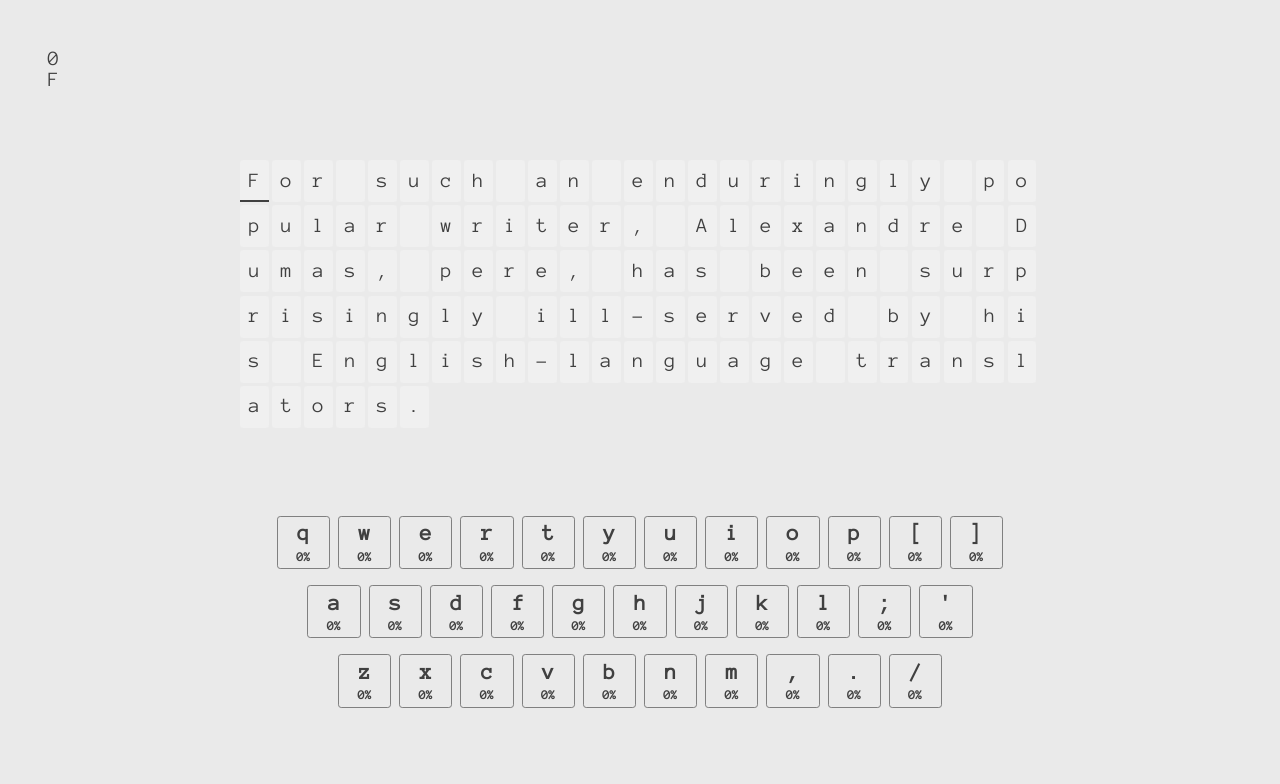
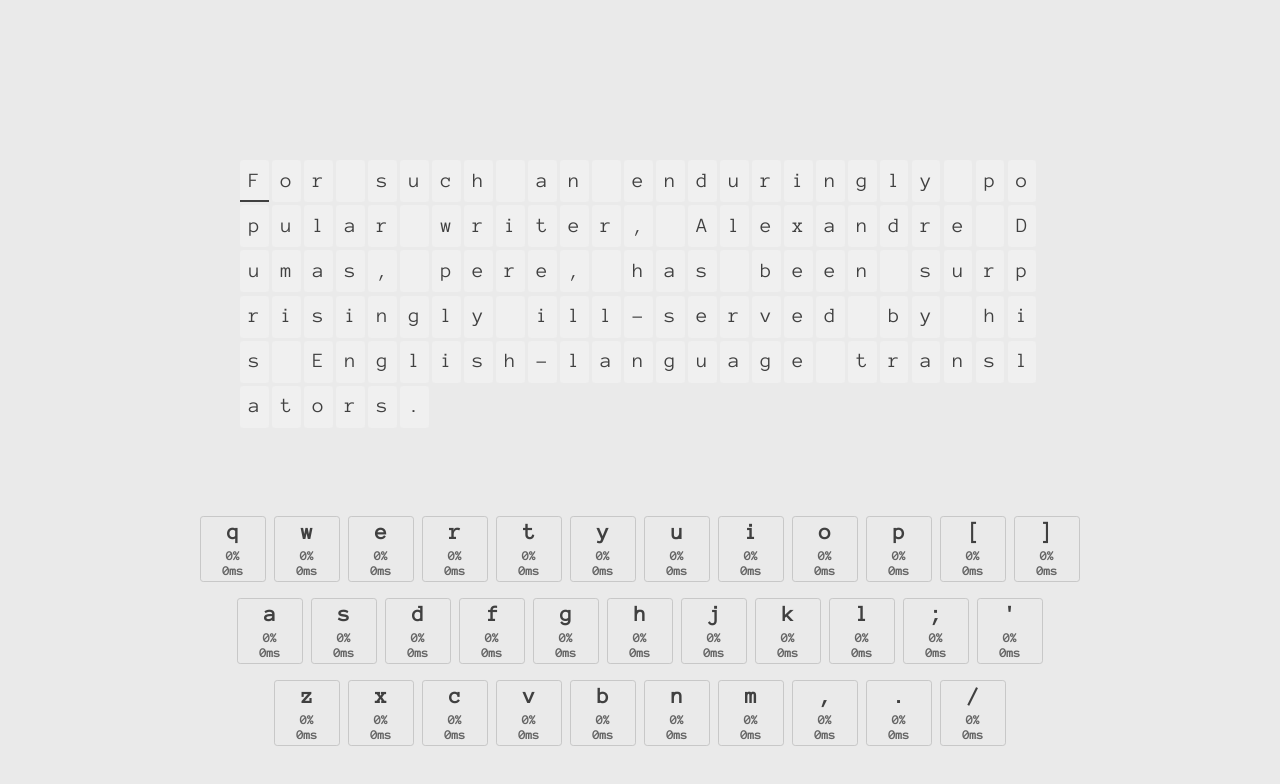
Before and after one commit to maximforever/letter-fixer, a website: page index.html in a window 1280 px wide. Drawn offline with Linux system fonts and the light colour scheme.

Commit message:
record average time by key

```diff
--- a/index.html
+++ b/index.html
@@ -19,117 +19,216 @@
     />
   </head>
   <body>
-    <div id="debug-stats">
+    <!-- <div id="debug-stats">
       <div id="letters-typed">0</div>
       <div id="current-letter"></div>
-    </div>
+    </div> -->
     <div id="text"></div>
 
     <div id="keyboard">
       <div class="row">
         <span class="keyboard-key" id="q-key"
-          >q<span class="incorrect-label" id="q-key-incorrect">0%</span></span
+          >q<span class="incorrect-label" id="q-key-incorrect">0%</span>
+          <span class="average-time-label" id="q-key-average-time-label"
+            >0ms</span
           >
+        </span>
         <span class="keyboard-key" id="w-key"
-          >w<span class="incorrect-label" id="w-key-incorrect">0%</span></span
+          >w<span class="incorrect-label" id="w-key-incorrect">0%</span>
+          <span class="average-time-label" id="w-key-average-time-label"
+            >0ms</span
           >
+        </span>
         <span class="keyboard-key" id="e-key"
-          >e<span class="incorrect-label" id="e-key-incorrect">0%</span></span
+          >e<span class="incorrect-label" id="e-key-incorrect">0%</span>
+          <span class="average-time-label" id="e-key-average-time-label"
+            >0ms</span
           >
+        </span>
         <span class="keyboard-key" id="r-key"
-          >r<span class="incorrect-label" id="r-key-incorrect">0%</span></span
+          >r<span class="incorrect-label" id="r-key-incorrect">0%</span>
+          <span class="average-time-label" id="r-key-average-time-label"
+            >0ms</span
           >
+        </span>
         <span class="keyboard-key" id="t-key"
-          >t<span class="incorrect-label" id="t-key-incorrect">0%</span></span
+          >t<span class="incorrect-label" id="t-key-incorrect">0%</span>
+          <span class="average-time-label" id="t-key-average-time-label"
+            >0ms</span
           >
+        </span>
         <span class="keyboard-key" id="y-key"
-          >y<span class="incorrect-label" id="y-key-incorrect">0%</span></span
+          >y<span class="incorrect-label" id="y-key-incorrect">0%</span>
+          <span class="average-time-label" id="y-key-average-time-label"
+            >0ms</span
           >
+        </span>
         <span class="keyboard-key" id="u-key"
-          >u<span class="incorrect-label" id="u-key-incorrect">0%</span></span
+          >u<span class="incorrect-label" id="u-key-incorrect">0%</span>
+          <span class="average-time-label" id="u-key-average-time-label"
+            >0ms</span
           >
+        </span>
         <span class="keyboard-key" id="i-key"
-          >i<span class="incorrect-label" id="i-key-incorrect">0%</span></span
+          >i<span class="incorrect-label" id="i-key-incorrect">0%</span>
+          <span class="average-time-label" id="i-key-average-time-label"
+            >0ms</span
           >
+        </span>
         <span class="keyboard-key" id="o-key"
-          >o<span class="incorrect-label" id="o-key-incorrect">0%</span></span
+          >o<span class="incorrect-label" id="o-key-incorrect">0%</span>
+          <span class="average-time-label" id="o-key-average-time-label"
+            >0ms</span
           >
+        </span>
         <span class="keyboard-key" id="p-key"
-          >p<span class="incorrect-label" id="p-key-incorrect">0%</span></span
+          >p<span class="incorrect-label" id="p-key-incorrect">0%</span>
+          <span class="average-time-label" id="p-key-average-time-label"
+            >0ms</span
           >
+        </span>
         <span class="keyboard-key" id="[-key"
-          >[<span class="incorrect-label" id="[-key-incorrect">0%</span></span
+          >[<span class="incorrect-label" id="[-key-incorrect">0%</span>
+          <span class="average-time-label" id="[-key-average-time-label"
+            >0ms</span
           >
+        </span>
         <span class="keyboard-key" id="]-key"
-          >]<span class="incorrect-label" id="]-key-incorrect">0%</span></span
+          >]<span class="incorrect-label" id="]-key-incorrect">0%</span>
+          <span class="average-time-label" id="]-key-average-time-label"
+            >0ms</span
           >
+        </span>
       </div>
       <div class="row">
         <span class="keyboard-key" id="a-key"
-          >a<span class="incorrect-label" id="a-key-incorrect">0%</span></span
+          >a<span class="incorrect-label" id="a-key-incorrect">0%</span>
+          <span class="average-time-label" id="a-key-average-time-label"
+            >0ms</span
           >
+        </span>
         <span class="keyboard-key" id="s-key"
-          >s<span class="incorrect-label" id="s-key-incorrect">0%</span></span
+          >s<span class="incorrect-label" id="s-key-incorrect">0%</span>
+          <span class="average-time-label" id="s-key-average-time-label"
+            >0ms</span
           >
+        </span>
         <span class="keyboard-key" id="d-key"
-          >d<span class="incorrect-label" id="d-key-incorrect">0%</span></span
+          >d<span class="incorrect-label" id="d-key-incorrect">0%</span>
+          <span class="average-time-label" id="d-key-average-time-label"
+            >0ms</span
           >
+        </span>
         <span class="keyboard-key" id="f-key"
-          >f<span class="incorrect-label" id="f-key-incorrect">0%</span></span
+          >f<span class="incorrect-label" id="f-key-incorrect">0%</span>
+          <span class="average-time-label" id="f-key-average-time-label"
+            >0ms</span
           >
+        </span>
         <span class="keyboard-key" id="g-key"
-          >g<span class="incorrect-label" id="g-key-incorrect">0%</span></span
+          >g<span class="incorrect-label" id="g-key-incorrect">0%</span>
+          <span class="average-time-label" id="g-key-average-time-label"
+            >0ms</span
           >
+        </span>
         <span class="keyboard-key" id="h-key"
-          >h<span class="incorrect-label" id="h-key-incorrect">0%</span></span
+          >h<span class="incorrect-label" id="h-key-incorrect">0%</span>
+          <span class="average-time-label" id="h-key-average-time-label"
+            >0ms</span
           >
+        </span>
         <span class="keyboard-key" id="j-key"
-          >j<span class="incorrect-label" id="j-key-incorrect">0%</span></span
+          >j<span class="incorrect-label" id="j-key-incorrect">0%</span>
+          <span class="average-time-label" id="j-key-average-time-label"
+            >0ms</span
           >
+        </span>
         <span class="keyboard-key" id="k-key"
-          >k<span class="incorrect-label" id="k-key-incorrect">0%</span></span
+          >k<span class="incorrect-label" id="k-key-incorrect">0%</span>
+          <span class="average-time-label" id="k-key-average-time-label"
+            >0ms</span
           >
+        </span>
         <span class="keyboard-key" id="l-key"
-          >l<span class="incorrect-label" id="l-key-incorrect">0%</span></span
+          >l<span class="incorrect-label" id="l-key-incorrect">0%</span>
+          <span class="average-time-label" id="l-key-average-time-label"
+            >0ms</span
           >
+        </span>
         <span class="keyboard-key" id=";-key"
-          >;<span class="incorrect-label" id=";-key-incorrect">0%</span></span
+          >;<span class="incorrect-label" id=";-key-incorrect">0%</span>
+          <span class="average-time-label" id=";-key-average-time-label"
+            >0ms</span
           >
+        </span>
         <span class="keyboard-key" id="'-key"
-          >'<span class="incorrect-label" id="'-key-incorrect">0%</span></span
+          >'<span class="incorrect-label" id="'-key-incorrect">0%</span>
+          <span class="average-time-label" id="'-key-average-time-label"
+            >0ms</span
           >
+        </span>
       </div>
       <div class="row">
         <span class="keyboard-key" id="z-key"
-          >z<span class="incorrect-label" id="z-key-incorrect">0%</span></span
+          >z<span class="incorrect-label" id="z-key-incorrect">0%</span>
+          <span class="average-time-label" id="z-key-average-time-label"
+            >0ms</span
           >
+        </span>
         <span class="keyboard-key" id="x-key"
-          >x<span class="incorrect-label" id="x-key-incorrect">0%</span></span
+          >x<span class="incorrect-label" id="x-key-incorrect">0%</span>
+          <span class="average-time-label" id="x-key-average-time-label"
+            >0ms</span
           >
+        </span>
         <span class="keyboard-key" id="c-key"
-          >c<span class="incorrect-label" id="c-key-incorrect">0%</span></span
+          >c<span class="incorrect-label" id="c-key-incorrect">0%</span>
+          <span class="average-time-label" id="c-key-average-time-label"
+            >0ms</span
           >
+        </span>
         <span class="keyboard-key" id="v-key"
-          >v<span class="incorrect-label" id="v-key-incorrect">0%</span></span
+          >v<span class="incorrect-label" id="v-key-incorrect">0%</span>
+          <span class="average-time-label" id="v-key-average-time-label"
+            >0ms</span
           >
+        </span>
         <span class="keyboard-key" id="b-key"
-          >b<span class="incorrect-label" id="b-key-incorrect">0%</span></span
+          >b<span class="incorrect-label" id="b-key-incorrect">0%</span>
+          <span class="average-time-label" id="b-key-average-time-label"
+            >0ms</span
           >
+        </span>
         <span class="keyboard-key" id="n-key"
-          >n<span class="incorrect-label" id="n-key-incorrect">0%</span></span
+          >n<span class="incorrect-label" id="n-key-incorrect">0%</span>
+          <span class="average-time-label" id="n-key-average-time-label"
+            >0ms</span
           >
+        </span>
         <span class="keyboard-key" id="m-key"
-          >m<span class="incorrect-label" id="m-key-incorrect">0%</span></span
+          >m<span class="incorrect-label" id="m-key-incorrect">0%</span>
+          <span class="average-time-label" id="m-key-average-time-label"
+            >0ms</span
           >
+        </span>
         <span class="keyboard-key" id=",-key"
-          >,<span class="incorrect-label" id=",-key-incorrect">0%</span></span
+          >,<span class="incorrect-label" id=",-key-incorrect">0%</span>
+          <span class="average-time-label" id=",-key-average-time-label"
+            >0ms</span
           >
+        </span>
         <span class="keyboard-key" id=".-key"
-          >.<span class="incorrect-label" id=".-key-incorrect">0%</span></span
+          >.<span class="incorrect-label" id=".-key-incorrect">0%</span>
+          <span class="average-time-label" id=".-key-average-time-label"
+            >0ms</span
           >
+        </span>
         <span class="keyboard-key" id="/-key"
-          >/<span class="incorrect-label" id="/-key-incorrect">0%</span></span
+          >/<span class="incorrect-label" id="/-key-incorrect">0%</span>
+          <span class="average-time-label" id="/-key-average-time-label"
+            >0ms</span
           >
+        </span>
       </div>
     </div>
 
--- a/src/stylesheet.scss
+++ b/src/stylesheet.scss
@@ -73,9 +73,9 @@
   }
 
   .keyboard-key {
-    border: 1px solid gray;
-    height: 3.2rem;
-    width: 3.2rem;
+    border: 1px solid #c8c8c8;
+    height: 4rem;
+    width: 4rem;
     font-size: 1.4rem;
     font-weight: 600;
     display: flex;
@@ -86,7 +86,14 @@
     border-radius: 0.2rem;
 
     .incorrect-label {
+      color: #646464;
       padding-top: 0.4rem;
+      font-size: 0.8rem;
+    }
+
+    .average-time-label {
+      color: #646464;
+      padding-top: 0.2rem;
       font-size: 0.8rem;
     }
   }
```
Also changed, not shown: script.js (+11 -5 lines), src/script.ts (+13 -6 lines), stylesheet.css, 2 other files. Lines whose indentation alone changed are shown as unchanged.
